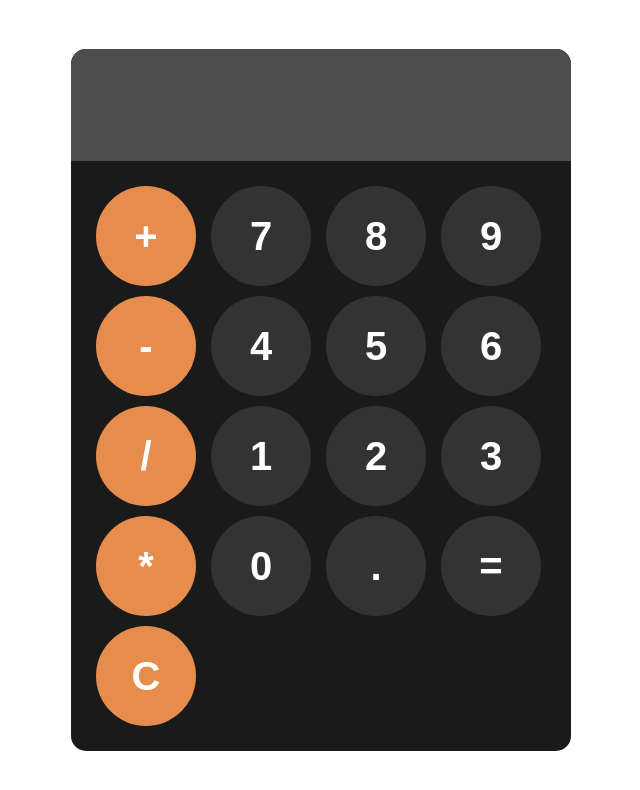
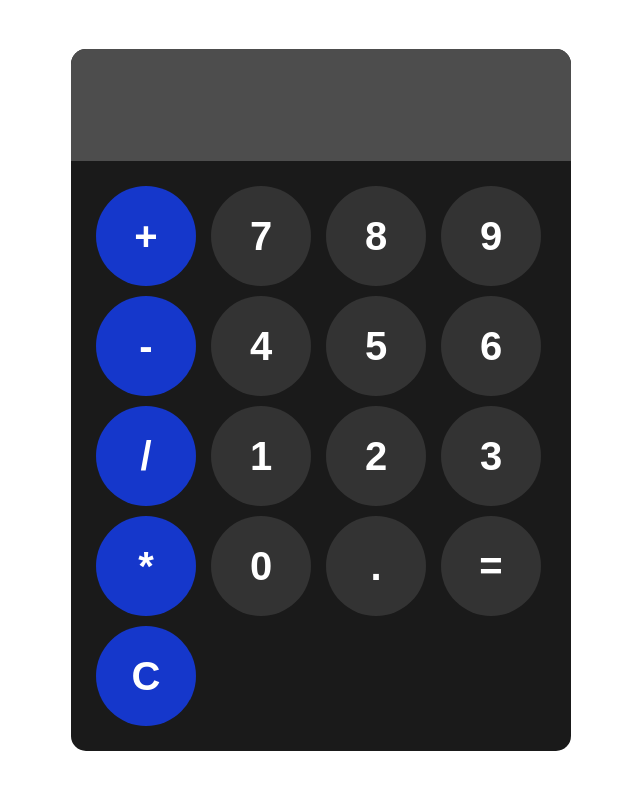
Before and after one commit to Lukelevi/justProjects, a plain HTML site: page index.html in a window 1280 px wide. Shown: the whole page, without its empty margins (319-959 px from the left). Drawn offline with Linux system fonts and the light colour scheme.

Commit message:
updated btn color

```diff
--- a/styles.css
+++ b/styles.css
@@ -55,9 +55,11 @@ button:active {
 }
 
 .btn {
-    background-color: hsl(25, 75%, 60%);
+    /*background-color: hsl(25, 75%, 60%); */
+    background-color: hsl(229, 81%, 44%);
 }
 
 .btn:hover {
-    background-color: hsl(25, 75%, 60%);
+   /* background-color: hsl(25, 75%, 60%); */
+   background-color: hsl(229, 67%, 62%);
 }
```
